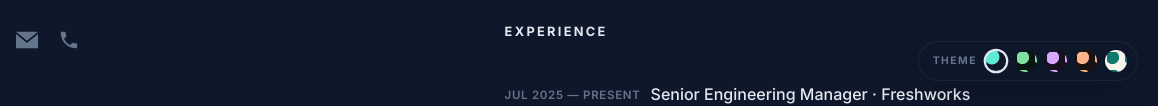
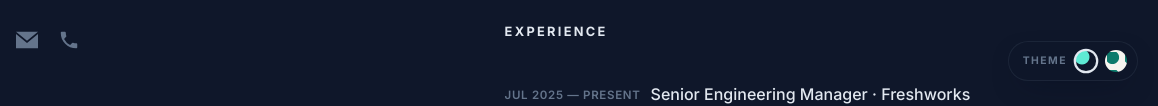
Before and after one commit to Nirmal1212/nirmal1212.github.io, a plain HTML site: page index.html in a window 1280 px wide. Shown: the part 699-805 px from the top of the page, 122-1280 px from the left. Drawn offline with Linux system fonts and the light colour scheme.

Commit message:
commented other themes

```diff
--- a/index.html
+++ b/index.html
@@ -1042,9 +1042,9 @@ footer.colophon a:hover { color: var(--accent); }
    ============================================================ */
 const THEMES = [
   { id: "navy",   swatch: "#0f172a", dot: "#5eead4" },
-  { id: "forest", swatch: "#0b1512", dot: "#7ee0a3" },
+  /*{ id: "forest", swatch: "#0b1512", dot: "#7ee0a3" },
   { id: "plum",   swatch: "#16101f", dot: "#d9a6ff" },
-  { id: "ember",  swatch: "#1a1210", dot: "#ffb38a" },
+  { id: "ember",  swatch: "#1a1210", dot: "#ffb38a" },*/
   { id: "paper",  swatch: "#f6f4ef", dot: "#0d7a6c" },
 ];
 
```
